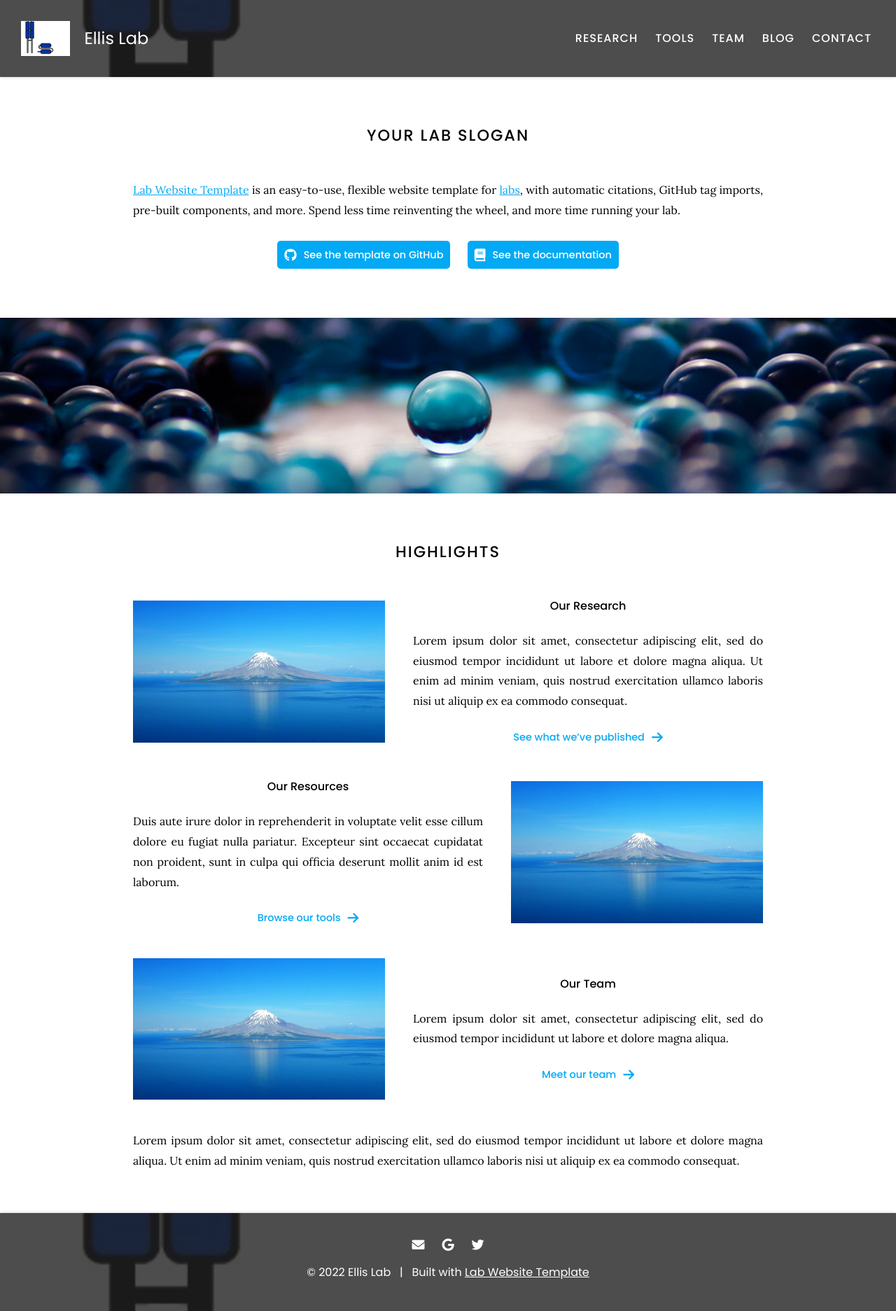
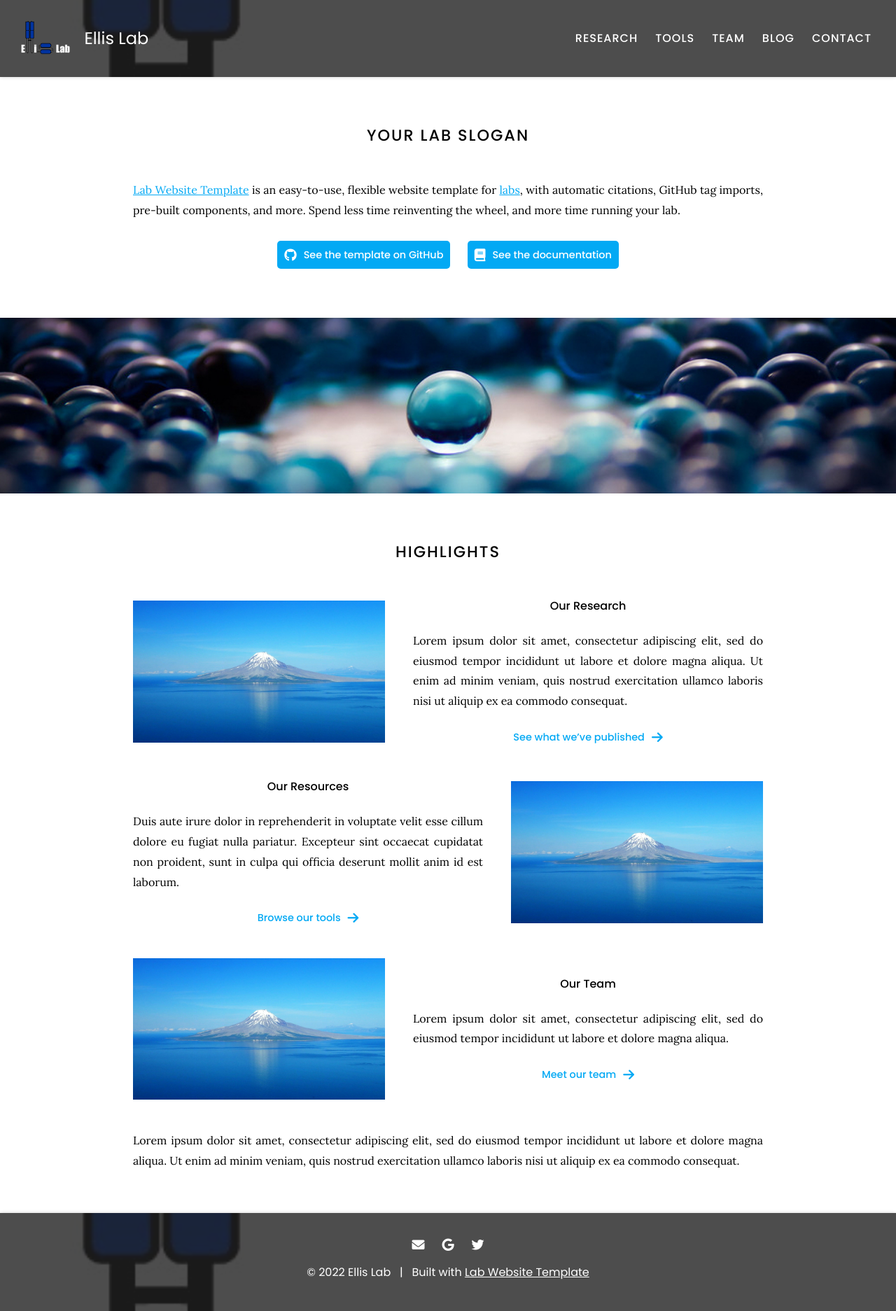
Before and after one commit to EllisLabUK/EllisLabUK.github.io, a Jekyll site: the page built from index.md, in a window 1280 px wide. Shown: the whole page at 70% size. Built offline with Jekyll 4.4.1, drawn with Linux system fonts in a browser that asks for light colours.

Commit message:
Update _config.yaml

```diff
--- a/_config.yaml
+++ b/_config.yaml
@@ -3,7 +3,7 @@
 # site properties and page defaults
 title: Ellis Lab
 description: Website for the Ellis Lab at the University of Kentucky
-logo: images/EllisLabLogowhite.jpg
+logo: images/EllisLabLogoWhite.png
 header: images/EllisLabLogo.jpg
 footer: images/EllisLabLogo.jpg
 baseurl: "EllisLab.github.io"
```
